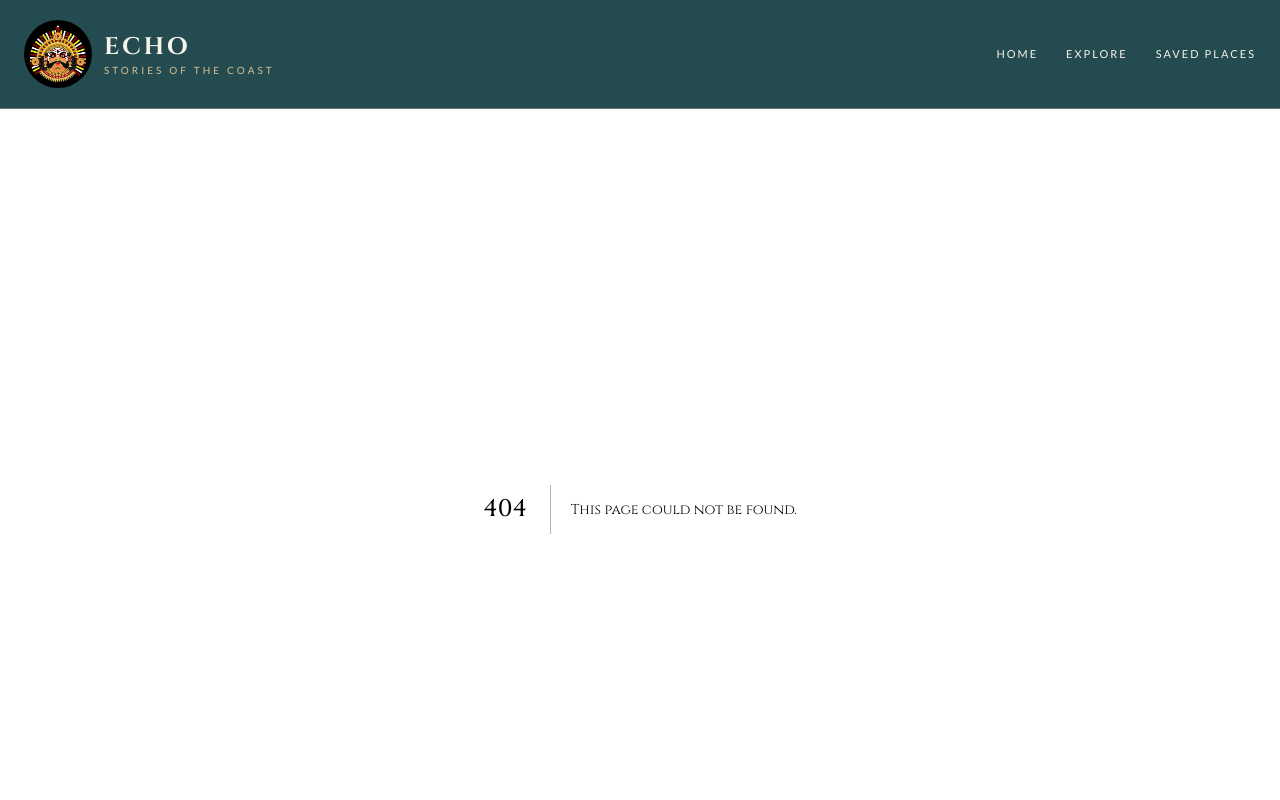
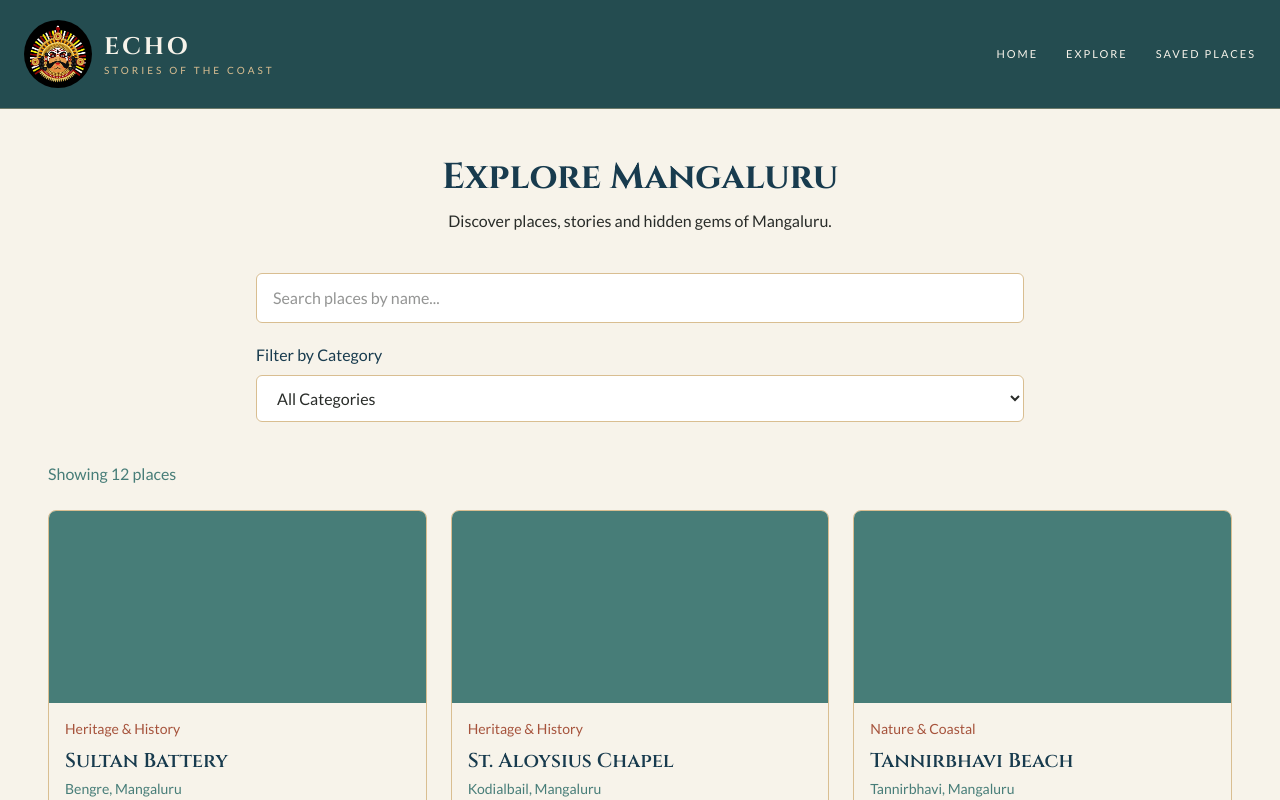
Before and after one commit to APRao11/ECHO, a Next.js app: page /explore in a window 1280 px wide. Before the commit this address had no page. Shown: the top 800 px of the page. Built offline with nearby package versions, Linux system fonts and the light colour scheme.

Commit message:
Add new explore page with search and category filters

```diff
--- /dev/null
+++ b/app/explore/page.js
@@ -0,0 +1,102 @@
+
+"use client";
+
+import { useState } from "react";
+import { places } from "@/data/places";
+import PlaceCard from "@/components/PlaceCard";
+
+export default function ExplorePage() {
+  const [searchTerm, setSearchTerm] = useState("");
+  const [selectedCategory, setSelectedCategory] = useState("All Categories");
+
+  const categories = [
+    "All Categories",
+    "Heritage & History",
+    "Culture & Local Life",
+    "Nature & Coastal",
+  ];
+
+  const filteredPlaces = places.filter((place) => {
+    const matchesSearch = place.name
+      .toLowerCase()
+      .includes(searchTerm.toLowerCase());
+
+    const matchesCategory =
+      selectedCategory === "All Categories" ||
+      place.category === selectedCategory;
+
+    return matchesSearch && matchesCategory;
+  });
+
+  return (
+    <main className="min-h-screen bg-[#F7F3EA] px-6 py-12 md:px-12">
+
+      <section className="text-center mb-10">
+        <h1 className="text-3xl md:text-4xl font-bold text-[#183B4E]">
+          Explore Mangaluru
+        </h1>
+
+        <p className="mt-3 text-[#292C29]">
+          Discover places, stories and hidden gems of Mangaluru.
+        </p>
+      </section>
+
+      <section className="max-w-3xl mx-auto mb-10">
+
+        <input
+          type="text"
+          placeholder="Search places by name..."
+          value={searchTerm}
+          onChange={(e) => setSearchTerm(e.target.value)}
+          className="w-full rounded-md border border-[#D9BE91] bg-white px-4 py-3 text-[#292C29] outline-none focus:border-[#477D78]"
+        />
+
+        <div className="mt-5">
+          <label className="block mb-2 font-medium text-[#183B4E]">
+            Filter by Category
+          </label>
+
+          <select
+            value={selectedCategory}
+            onChange={(e) => setSelectedCategory(e.target.value)}
+            className="w-full rounded-md border border-[#D9BE91] bg-white px-4 py-3 text-[#292C29] outline-none focus:border-[#477D78]"
+          >
+            {categories.map((category) => (
+              <option key={category} value={category}>
+                {category}
+              </option>
+            ))}
+          </select>
+        </div>
+
+      </section>
+
+      <section>
+
+        <p className="mb-6 text-[#477D78]">
+          Showing {filteredPlaces.length} places
+        </p>
+
+        {filteredPlaces.length > 0 ? (
+          <div className="grid grid-cols-1 gap-6 sm:grid-cols-2 lg:grid-cols-3">
+            {filteredPlaces.map((place) => (
+              <PlaceCard key={place.id} place={place} />
+            ))}
+          </div>
+        ) : (
+          <div className="py-12 text-center">
+            <p className="text-lg font-medium text-[#183B4E]">
+              No places found.
+            </p>
+
+            <p className="mt-2 text-[#477D78]">
+              Try searching with a different name or category.
+            </p>
+          </div>
+        )}
+
+      </section>
+
+    </main>
+  );
+}
```
